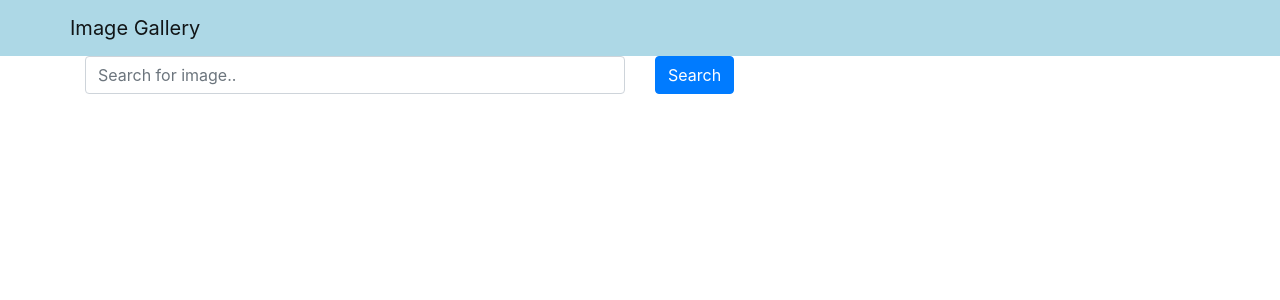
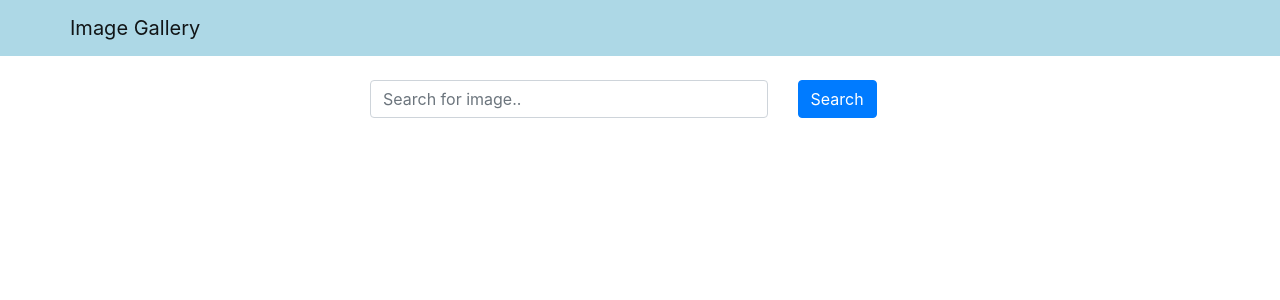
Before and after one commit to violentr/fullstack_projects, a React (Create React App) app in the folder image_gallery/frontend/: page / in a window 1280 px wide. Shown: the top 300 px of the page. Built offline with nearby package versions, Linux system fonts and the light colour scheme.

Commit message:
Add style to Search component

```diff
--- a/image_gallery/frontend/src/components/Search.js
+++ b/image_gallery/frontend/src/components/Search.js
@@ -3,12 +3,12 @@ import { Container, Row, Col, Form, Button } from 'react-bootstrap';
 
 const Search = () => {
   return (
-    <Container>
-      <Row>
-        <Col>
+    <Container className="mt-4">
+      <Row className="justify-content-center">
+        <Col xs={12} md={6}>
           <Form>
             <Row>
-              <Col>
+              <Col xs={9}>
                 <Form.Control placeholder="Search for image.." />
               </Col>
               <Col>
```
